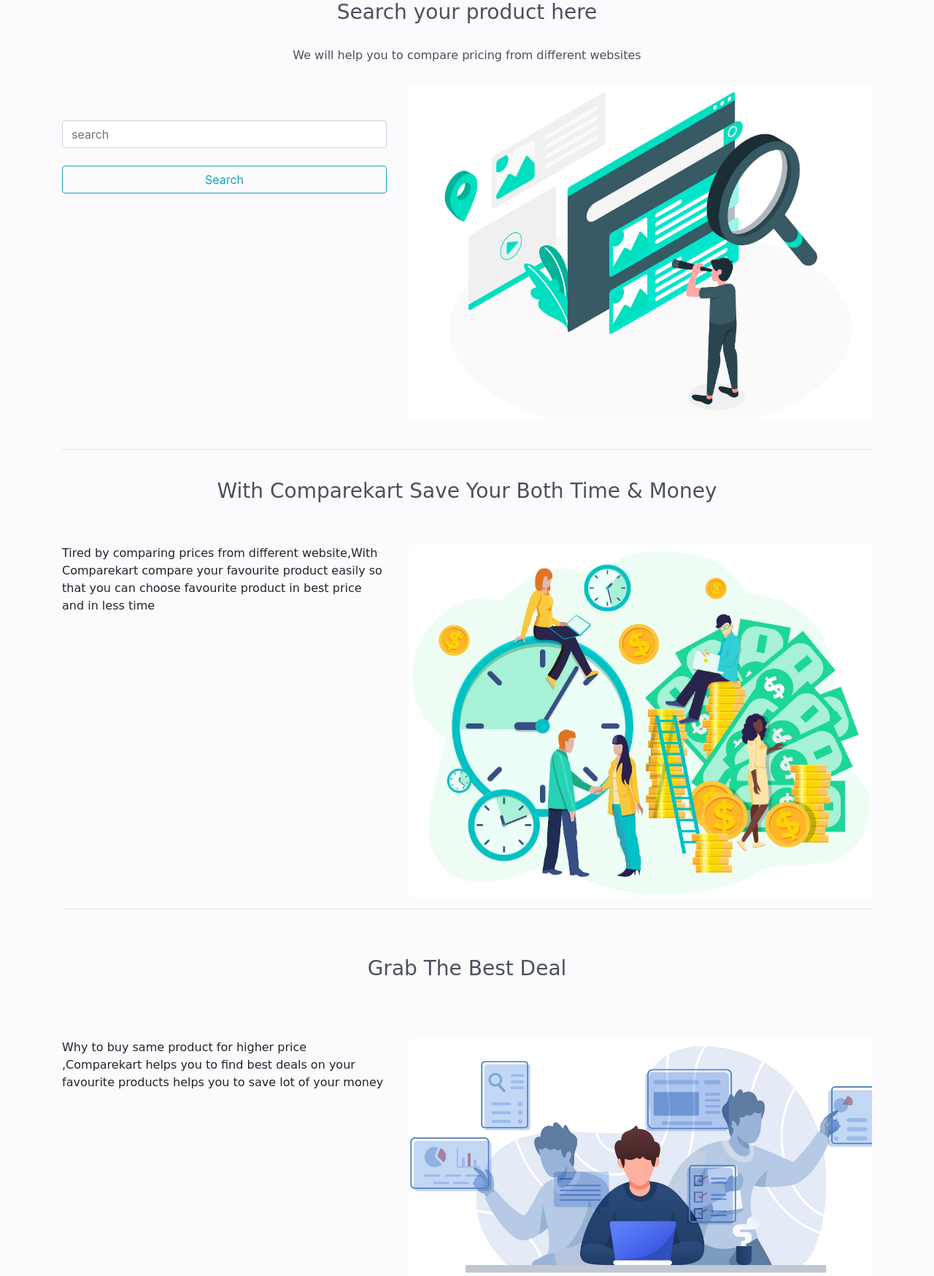
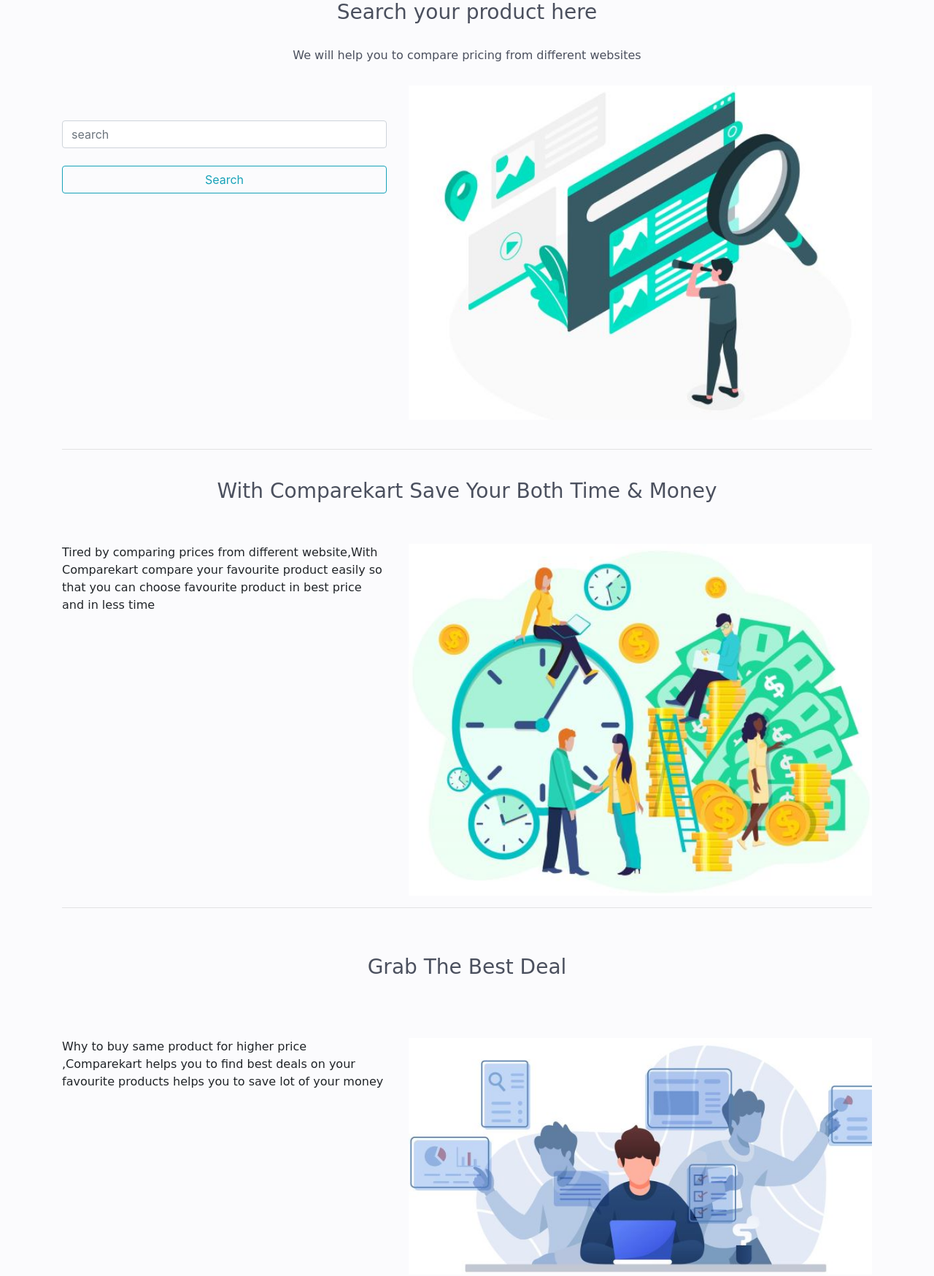
Before and after one commit to bathlarachit/Comparekart, a Django app: page / in a window 1280 px wide. Shown: the part 183-1931 px from the top of the page at 73% size. Run offline with Django 3.2, Linux system fonts and the light colour scheme; some libraries are stand-ins or nearby versions.

Commit message:
Update index.html

```diff
--- a/eapp/templates/eapp/index.html
+++ b/eapp/templates/eapp/index.html
@@ -56,7 +56,7 @@
     </form>
   </div>
   <div class="col-lg-7 col-sm-8 col col-md-7">
-<img style="width:100%; height:auto;" src="{% static 'images/search0.jpg' %}" alt="">
+<img style="width:100%; height:auto;" src="{% static 'images/searchs.jpg' %}" alt="">
   </div>
 </div>
 </section>
@@ -69,7 +69,7 @@
 <p>Tired by comparing prices from different website,With Comparekart compare your favourite product easily so that you can choose favourite product in best price and in less time  </p>
 </div>
 <div class="col-lg-7 col-sm-8 col col-md-7">
-  <img style="width:100%;height:auto;"src="{% static 'images/timeismoney1.jpg' %}" alt="">
+  <img style="width:100%;height:auto;"src="{% static 'images/timeismoneys.jpg' %}" alt="">
 </div>
 </div>
 </section>
@@ -82,7 +82,7 @@
   <p>Why to buy same product for higher price ,Comparekart helps you to find best deals on your favourite products helps you to save lot of your money</p>
    </div>
    <div class="col-lg-7 col-sm-8 col col-md-7">
-     <img style="width:100%; height:auto;"src="{% static 'images/research.jpg' %}" alt="">
+     <img style="width:100%; height:auto;"src="{% static 'images/researchs.jpg' %}" alt="">
    </div>
   </div>
 
```
